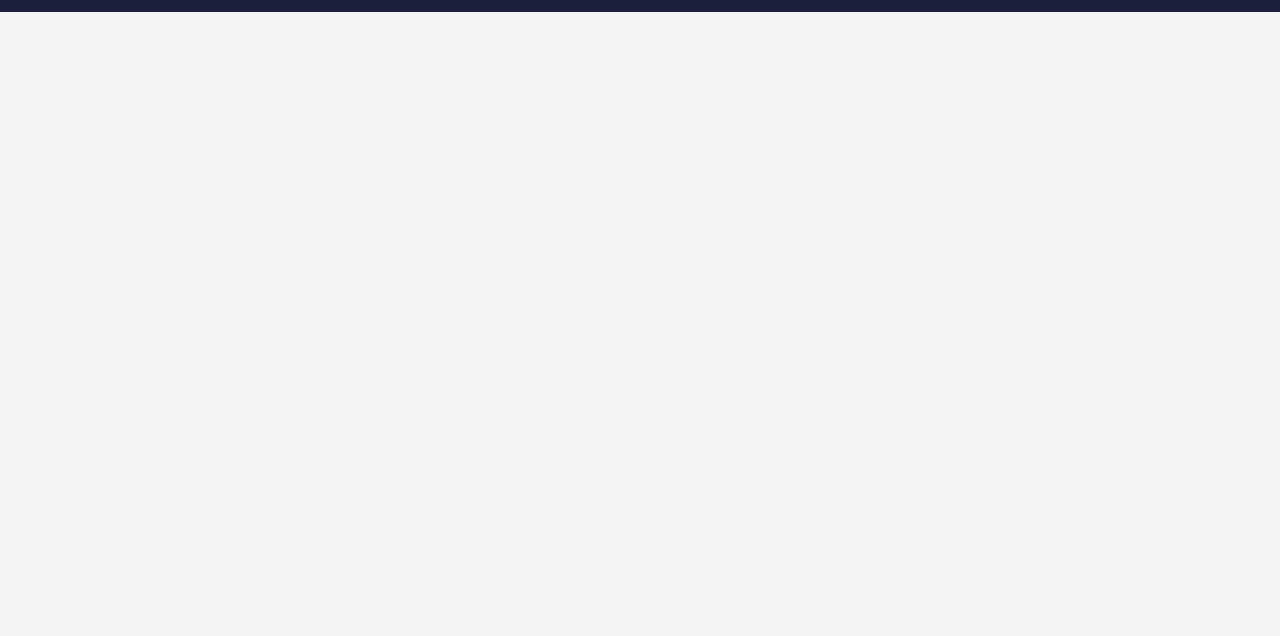
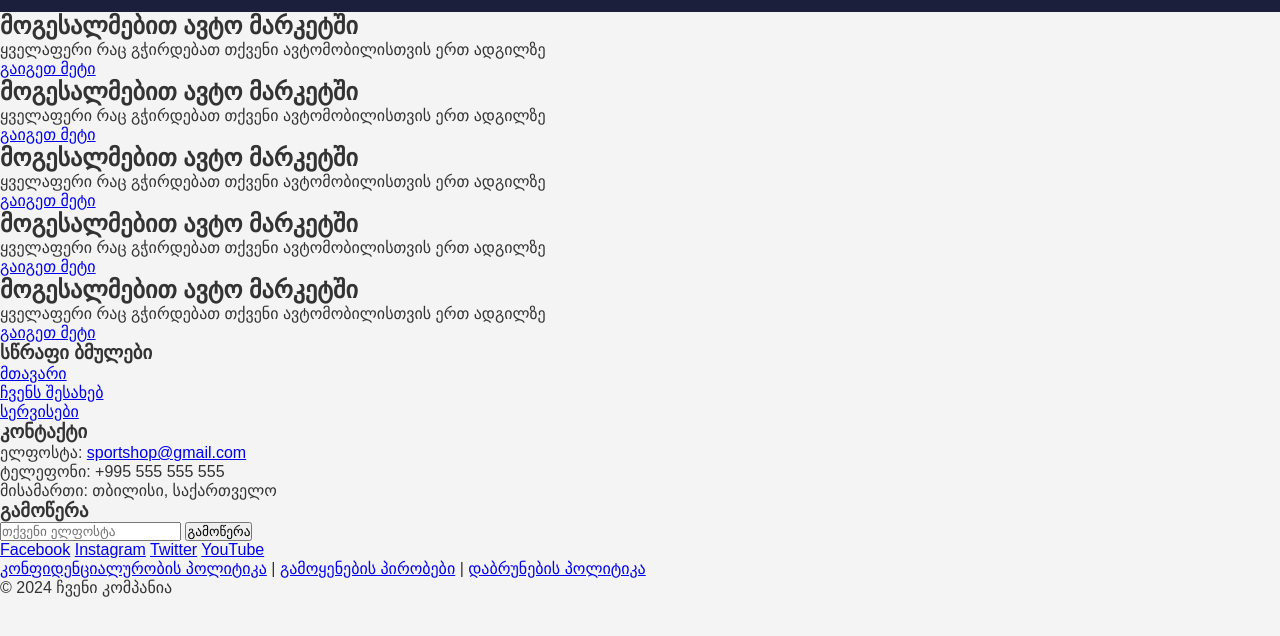
Before and after one commit to SabaTsaava017/Finall_Project, a plain HTML site: page demo/src/main/resources/static/index.html in a window 1280 px wide. Shown: the part 46-682 px from the top of the page. Drawn offline with Linux system fonts and the light colour scheme.

Commit message:
update index.html

```diff
--- a/demo/src/main/resources/static/index.html
+++ b/demo/src/main/resources/static/index.html
@@ -21,7 +21,85 @@
             </div>
         </nav>
     </header>
+        <main>
+            <section class="hero">
+                <h1>მოგესალმებით ავტო მარკეტში</h1>
+                <p>ყველაფერი რაც გჭირდებათ თქვენი ავტომობილისთვის ერთ ადგილზე</p>
+                <a href="services.html" class="btn">გაიგეთ მეტი</a>
+            </section>
+        </main>
+        <main>
+            <section class="hero">
+                <h1>მოგესალმებით ავტო მარკეტში</h1>
+                <p>ყველაფერი რაც გჭირდებათ თქვენი ავტომობილისთვის ერთ ადგილზე</p>
+                <a href="services.html" class="btn">გაიგეთ მეტი</a>
+            </section>
+        </main>
+        <main>
+            <section class="hero">
+                <h1>მოგესალმებით ავტო მარკეტში</h1>
+                <p>ყველაფერი რაც გჭირდებათ თქვენი ავტომობილისთვის ერთ ადგილზე</p>
+                <a href="services.html" class="btn">გაიგეთ მეტი</a>
+            </section>
+        </main>
+        <main>
+            <section class="hero">
+                <h1>მოგესალმებით ავტო მარკეტში</h1>
+                <p>ყველაფერი რაც გჭირდებათ თქვენი ავტომობილისთვის ერთ ადგილზე</p>
+                <a href="services.html" class="btn">გაიგეთ მეტი</a>
+            </section>
+        </main>
+        <main>
+            <section class="hero">
+                <h1>მოგესალმებით ავტო მარკეტში</h1>
+                <p>ყველაფერი რაც გჭირდებათ თქვენი ავტომობილისთვის ერთ ადგილზე</p>
+                <a href="services.html" class="btn">გაიგეთ მეტი</a>
+            </section>
+        </main>
 
+        <footer>
+        <div class="footer-links">
+            <div class="quick-links">
+                <h3>სწრაფი ბმულები</h3>
+                <ul>
+                    <li><a href="index.html">მთავარი</a></li>
+                    <li><a href="about.html">ჩვენს შესახებ</a></li>
+                    <li><a href="services.html">სერვისები</a></li>
+                </ul>
+            </div>
+
+            <div class="contact-info">
+                <h3>კონტაქტი</h3>
+                <p>ელფოსტა: <a href="mailto:sportshop@gmail.com">sportshop@gmail.com</a></p>
+                <p>ტელეფონი: +995 555 555 555</p>
+                <p>მისამართი: თბილისი, საქართველო</p>
+            </div>
+
+            <div class="newsletter">
+                <h3>გამოწერა</h3>
+                <form>
+                    <input type="email" placeholder="თქვენი ელფოსტა">
+                    <button type="submit">გამოწერა</button>
+                </form>
+            </div>
+        </div>
+
+        <div class="footer-social">
+            <a href="#" aria-label="Facebook">Facebook</a>
+            <a href="#" aria-label="Instagram">Instagram</a>
+            <a href="#" aria-label="Twitter">Twitter</a>
+            <a href="#" aria-label="YouTube">YouTube</a>
+        </div>
+
+        <div class="footer-terms">
+            <p>
+                <a href="privacy.html">კონფიდენციალურობის პოლიტიკა</a> |
+                <a href="terms.html">გამოყენების პირობები</a> |
+                <a href="returns.html">დაბრუნების პოლიტიკა</a>
+            </p>
+            <p>© 2024 ჩვენი კომპანია</p>
+        </div>
+    </footer>
 
 
 </body>
```
